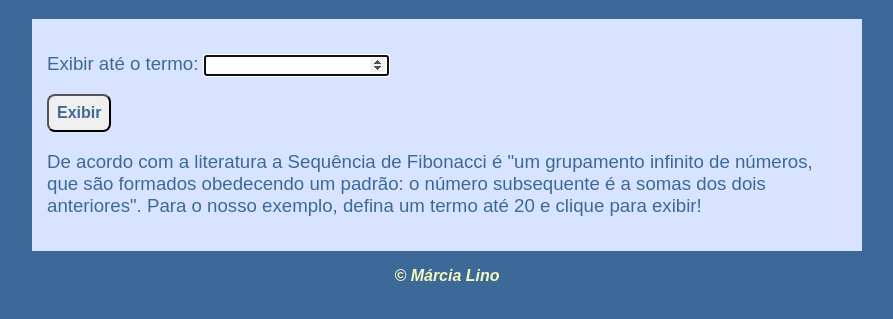
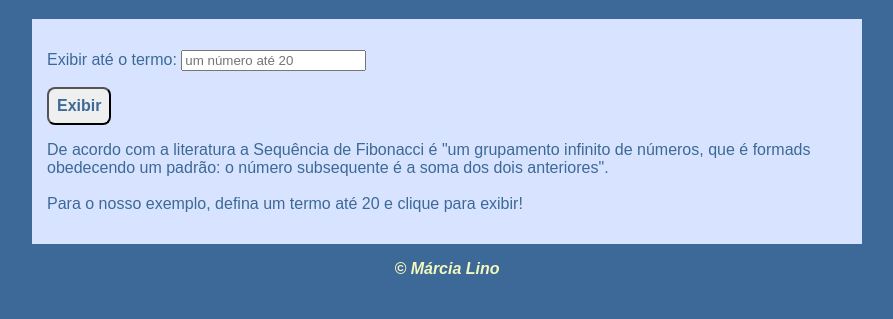
Before and after one commit to marcialino/projeto-fibonacci, a plain HTML site: page index.html in a window 1280 px wide. Shown: the part 61-380 px from the top of the page, without its empty margins (193-1086 px from the left). Drawn offline with Linux system fonts and the light colour scheme.

Commit message:
atualizei

```diff
--- a/fibo.js
+++ b/fibo.js
@@ -11,7 +11,7 @@ function clicar(){
 
 
     if(qnum <=2 ){
-        sequencia = qnum -1
+        sequencia = qnum - 1
     }else{
         for(var c=0; c<=qnum; c++){
             nextTerm = n1 + n2
@@ -20,8 +20,9 @@ function clicar(){
             n1 = n2
             n2 = nextTerm
     }
-        }
-        res.innerHTML = `A Sequência de Fibonacci até o termo <strong>${qnum}</strong> é:<br/><br/> ${sequencia}<br/> `
+      res.innerHTML = `A Sequência de Fibonacci até o termo <strong>${qnum}</strong> é:<br/><br/> ${sequencia}<br/> `
+    }
+    qnum = ''
+    qnum.focus()
+
 }
-   qnum.value = ''
-   qnum.focus()
--- a/index.html
+++ b/index.html
@@ -12,11 +12,11 @@
 
     <section>
         <div>
-            <p>Exibir até o termo: <input type="number" name="qnum" id="qnum"></p>
+            <p>Exibir até o termo: <input type="number" name="qnum" id="qnum" placeholder="um número até 20"></p>
             <p><input type="button" value="Exibir" name="btn" id="btn" onclick="clicar()"></p>
         </div>
 
-        <div id="res"><p>De acordo com a literatura a Sequência de Fibonacci é "um grupamento infinito de números, que são formados obedecendo um padrão: o número subsequente é a somas dos dois anteriores".
+        <div id="res"><p>De acordo com a literatura a Sequência de Fibonacci é "um grupamento infinito de números, que é formads obedecendo um padrão: o número subsequente é a soma dos dois anteriores". <br/><br/>
         Para o nosso exemplo, defina um termo até 20 e clique para exibir!</p></div>
     </section>
 
--- a/style.css
+++ b/style.css
@@ -9,7 +9,7 @@ h1{
 }
 
 section{
-    font: normal 14pt Arial;
+    font: normal 12pt Arial;
     color: #3c6997;
     background-color: #d8e4ff;
     width: 800px;
```
